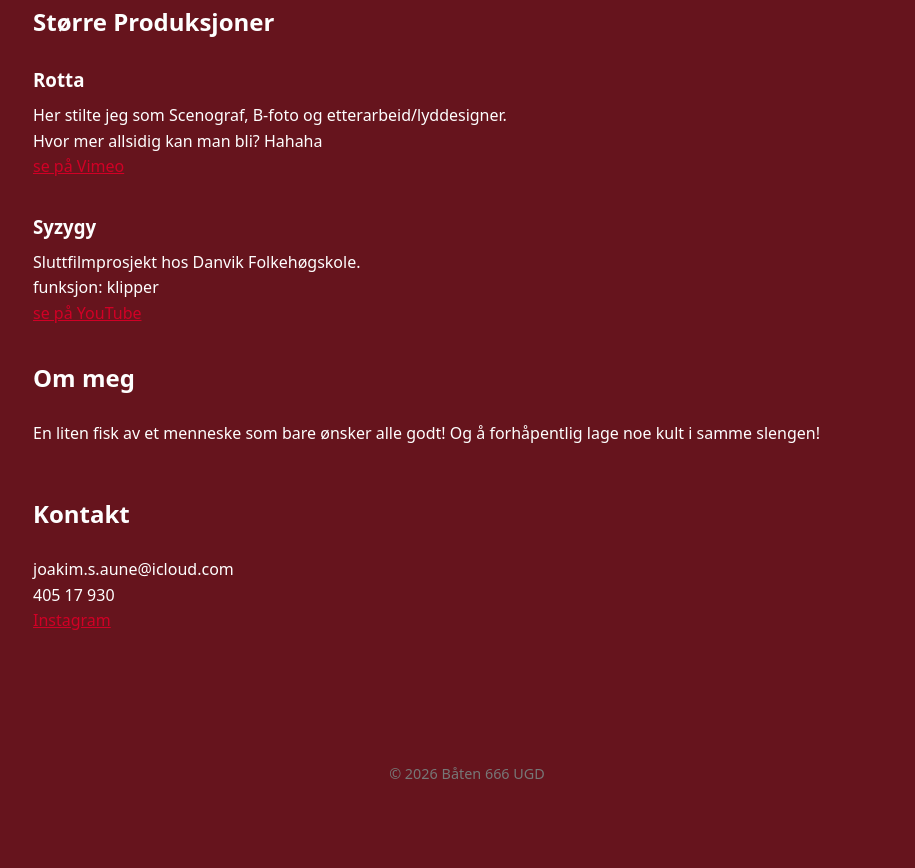
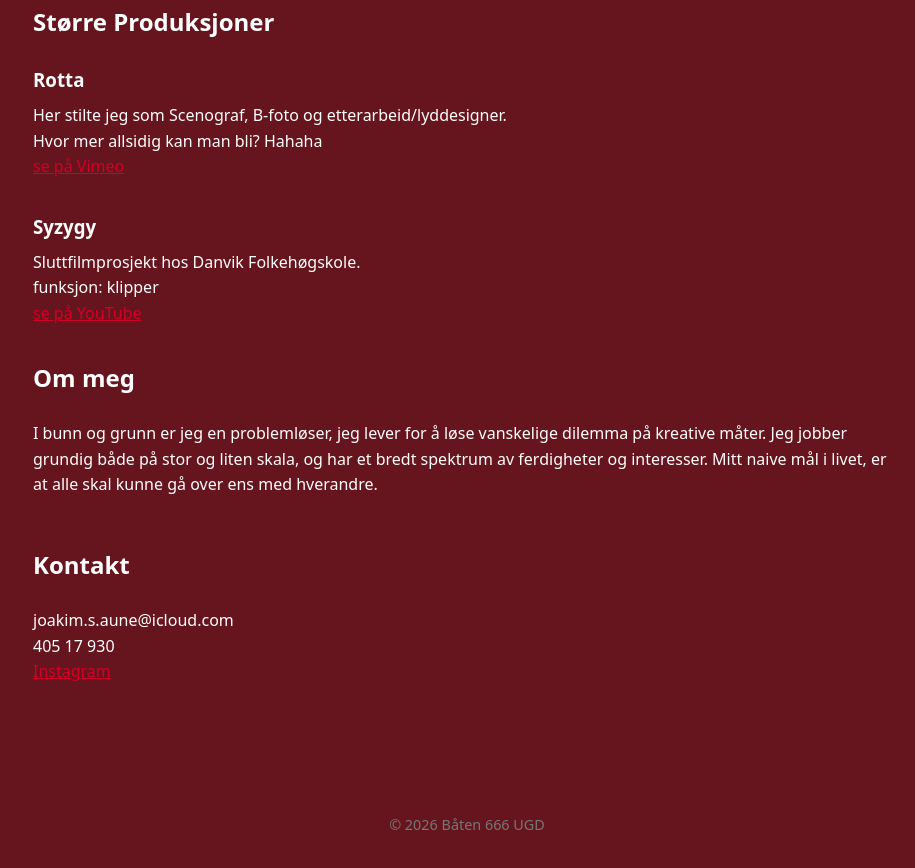
Before and after one commit to JoakimLaugen/Laugen.github.io, a plain HTML site: page index.html in a window 1280 px wide. Shown: the part 634-1502 px from the top of the page, without its empty margins (173-1088 px from the left). Before the commit the page ends 1451 px from the top, so only its background shows below. Drawn offline with Linux system fonts and the light colour scheme.

Commit message:
Update index.html

```diff
--- a/index.html
+++ b/index.html
@@ -52,7 +52,9 @@
   <section class="about">
     <h2>Om meg</h2>
     <p>
-      En liten fisk av et menneske som bare ønsker alle godt! Og å forhåpentlig lage noe kult i samme slengen!
+      I bunn og grunn er jeg en problemløser, jeg lever for å løse vanskelige dilemma på kreative måter.
+      Jeg jobber grundig både på stor og liten skala, og har et bredt spektrum av ferdigheter og interesser.
+      Mitt naive mål i livet, er at alle skal kunne gå over ens med hverandre.
     </p>
   </section>
 
```
